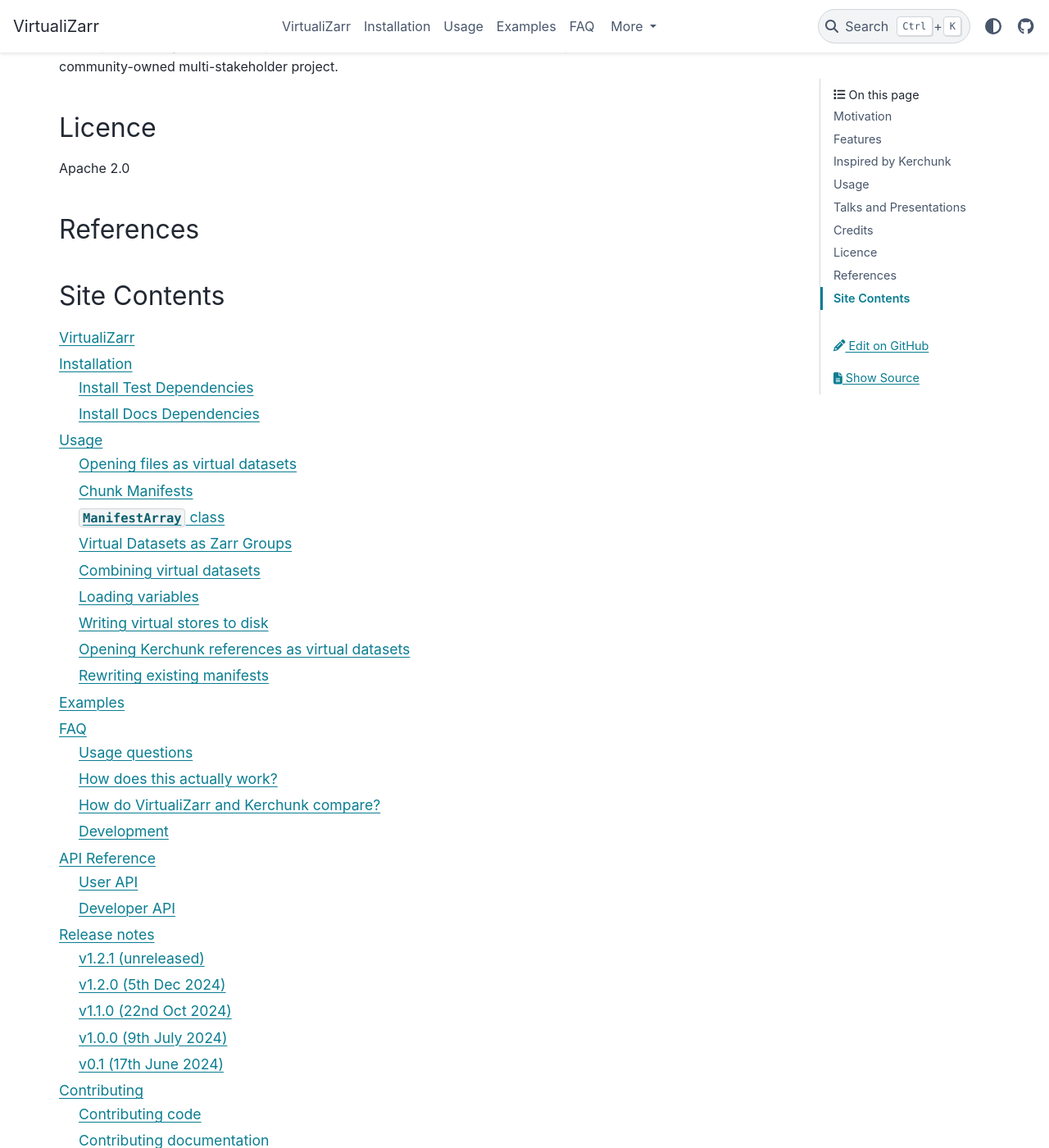
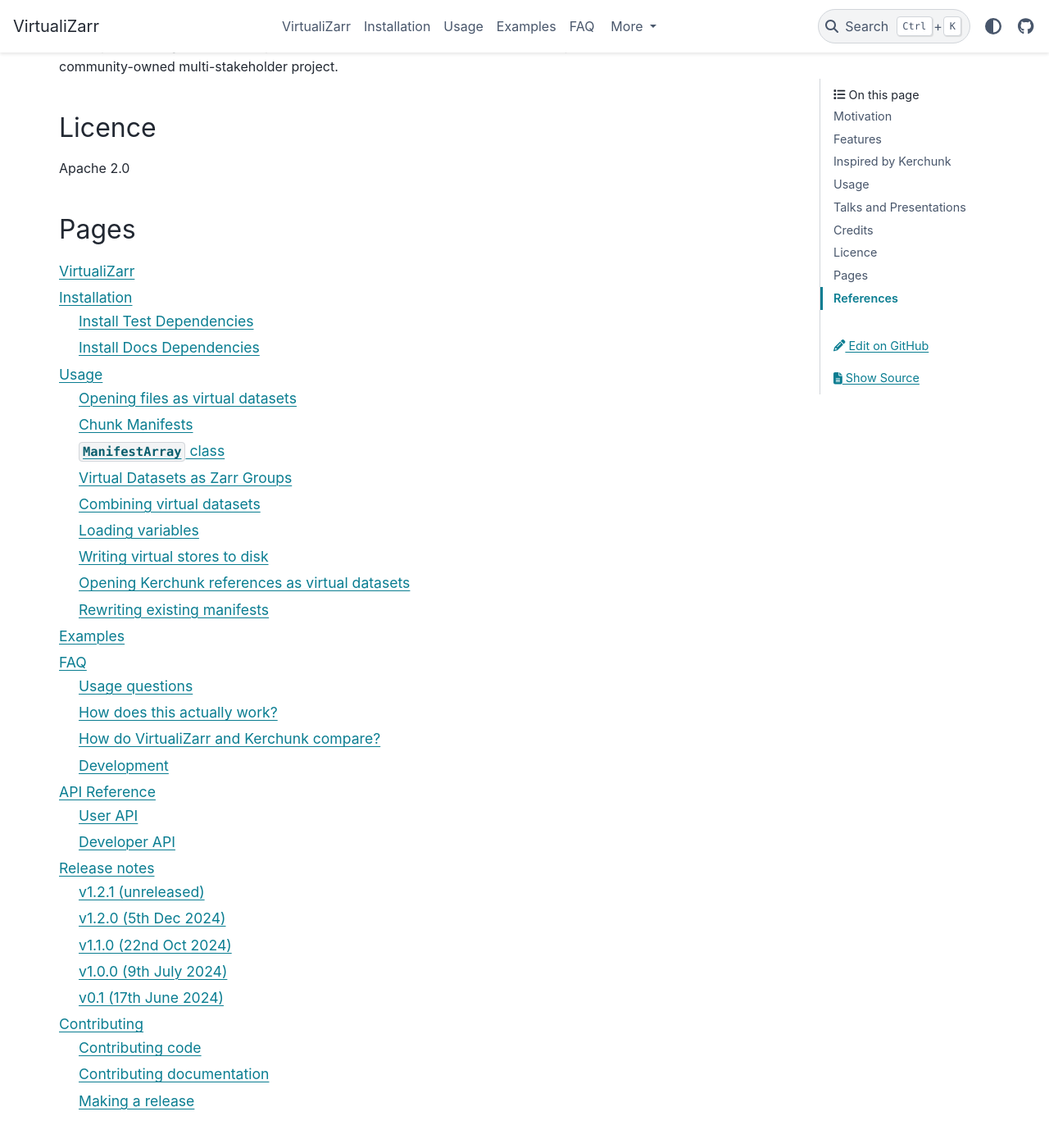
Before and after one commit to zarr-developers/VirtualiZarr, a Sphinx documentation site: the page built from docs/index.md, in a window 1280 px wide and 1400 px high, scrolled down 2097 px. Shown: the whole window at 82% size. Built offline with Sphinx 7.4.7 and the PyData theme 0.15.4, drawn with Linux system fonts in a browser that asks for light colours; some of the changed lines change nothing that is shown.

Commit message:
ensure references are by the references header

````diff
--- a/docs/index.md
+++ b/docs/index.md
@@ -70,13 +70,7 @@
 
 Apache 2.0
 
-## References
-
-[^1]: [_Cloud-Native Repositories for Big Scientific Data_, Abernathey et. al., _Computing in Science & Engineering_.](https://ieeexplore.ieee.org/abstract/document/9354557)
-
-[^2]: (Pronounced like "virtualizer" but more piratey 🦜)
-
-## Site Contents
+## Pages
 
 ```{toctree}
 :maxdepth: 2
@@ -90,3 +84,9 @@
 releases
 contributing
 ```
+
+## References
+
+[^1]: [_Cloud-Native Repositories for Big Scientific Data_, Abernathey et. al., _Computing in Science & Engineering_.](https://ieeexplore.ieee.org/abstract/document/9354557)
+
+[^2]: (Pronounced like "virtualizer" but more piratey 🦜)
````
